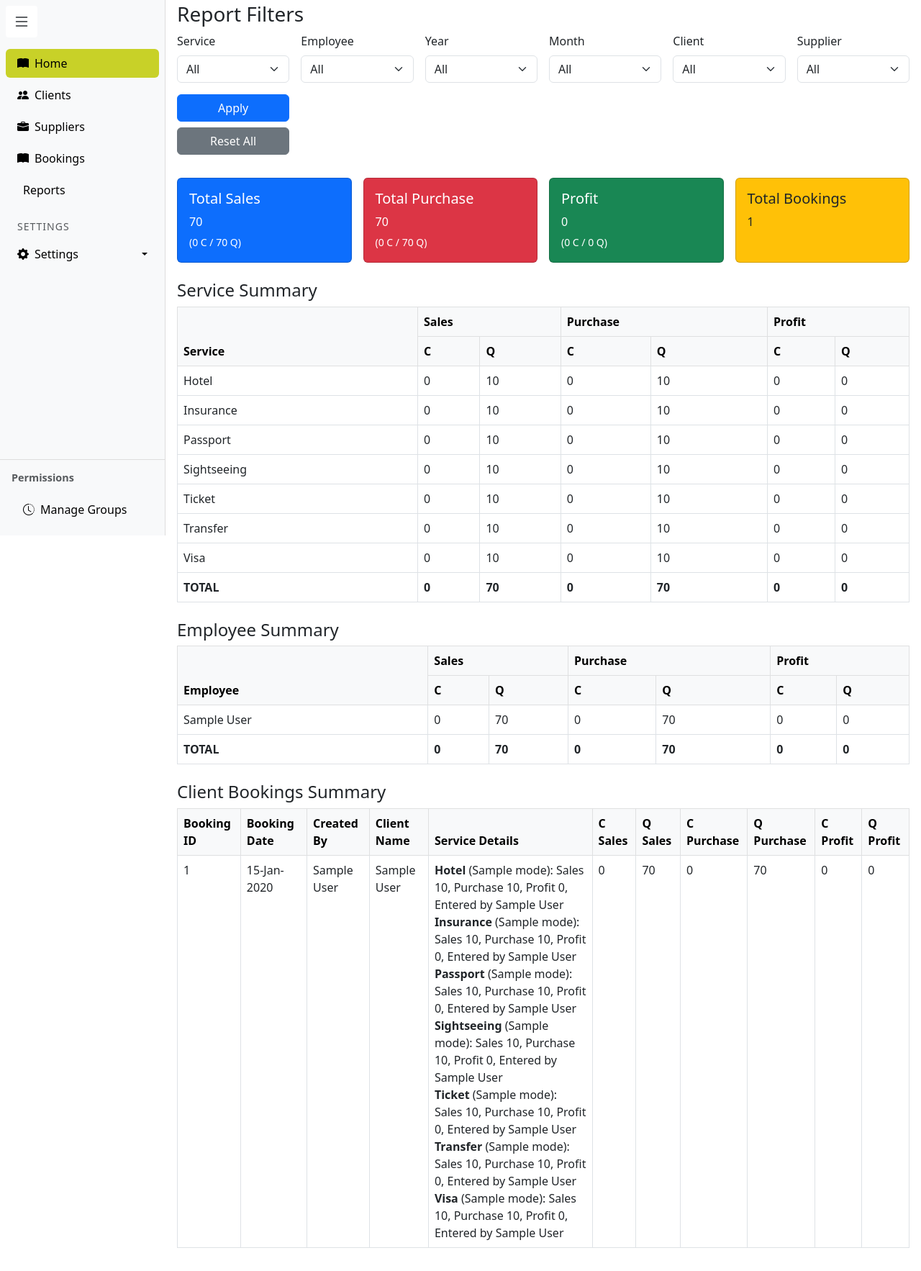
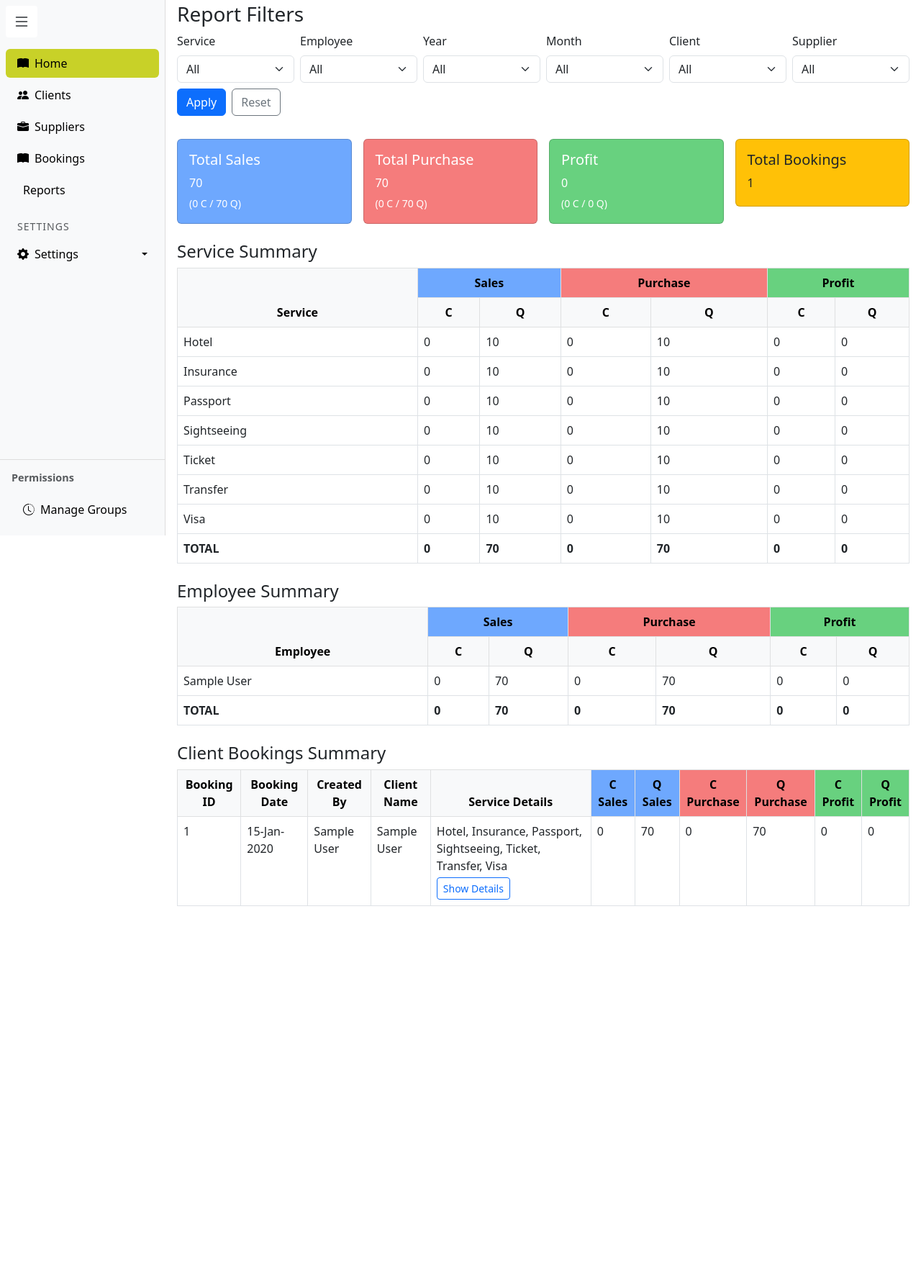
Before and after one commit to theplateofcode/bpc, a Django app: page / in a window 1280 px wide. Shown: the part 56-1822 px from the top of the page at 72% size. After the commit the page ends 1315 px from the top, so only its background shows below. Run offline with Django 4.2, Linux system fonts and the light colour scheme; a user stored in the database is signed in; tables that the repository leaves empty hold one stand-in row (values such as "Sample post"); some libraries are stand-ins or nearby versions.

Commit message:
Updated Employee dashboard (home.html) and the owner_reports.html

```diff
--- a/reports/templates/owner_reports.html
+++ b/reports/templates/owner_reports.html
@@ -1,9 +1,8 @@
 {% extends "base.html" %}
 {% block content %}
 
-<!-- Report Filters -->
 <h3 class="mt-4">Report Filters</h3>
-<form id="reportFilters" class="row g-3 align-items-end">
+<form id="reportFilters" class="row g-2 align-items-end">
   <div class="col-md-2">
     <label for="service" class="form-label">Service</label>
     <select id="service" name="service" class="form-select"><option value="">All</option></select>
@@ -28,16 +27,19 @@
     <label for="supplier" class="form-label">Supplier</label>
     <select id="supplier" name="supplier" class="form-select"><option value="">All</option></select>
   </div>
-  <div class="col-md-2 d-flex flex-column">
-    <button type="button" id="applyFilters" class="btn btn-primary w-100 mb-2">Apply</button>
-    <button type="reset" id="resetFilters" class="btn btn-secondary w-100">Reset All</button>
+
+  <!-- Buttons INLINE with filters -->
+  <div class="col-md-auto d-flex align-items-end">
+    <button type="button" id="applyFilters" class="btn btn-primary me-2">Apply</button>
+    <button type="reset" id="resetFilters" class="btn btn-outline-secondary">Reset</button>
   </div>
 </form>
+
 
 <!-- Cards -->
 <div id="reportResults" class="row g-3 mt-3">
   <div class="col-md-3">
-    <div class="card text-white bg-primary h-100">
+    <div class="card text-white" style="background-color:#6ea8fe;">
       <div class="card-body">
         <h5 class="card-title">Total Sales</h5>
         <p class="card-text mb-1"><span id="salesTotal"></span></p>
@@ -46,7 +48,7 @@
     </div>
   </div>
   <div class="col-md-3">
-    <div class="card text-white bg-danger h-100">
+    <div class="card text-white" style="background-color:#f57c7c;">
       <div class="card-body">
         <h5 class="card-title">Total Purchase</h5>
         <p class="card-text mb-1"><span id="purchaseTotal"></span></p>
@@ -55,7 +57,7 @@
     </div>
   </div>
   <div class="col-md-3">
-    <div class="card text-white bg-success h-100">
+    <div class="card text-white" style="background-color:#68d17f;">
       <div class="card-body">
         <h5 class="card-title">Profit</h5>
         <p class="card-text mb-1"><span id="profitTotal"></span></p>
@@ -64,7 +66,7 @@
     </div>
   </div>
   <div class="col-md-3">
-    <div class="card text-dark bg-warning h-100">
+    <div class="card text-dark bg-warning">
       <div class="card-body">
         <h5 class="card-title">Total Bookings</h5>
         <p class="card-text mb-1"><span id="bookingTotal"></span></p>
@@ -76,12 +78,12 @@
 <!-- Service Summary -->
 <h4 class="mt-4">Service Summary</h4>
 <table class="table table-bordered" id="serviceSummary">
-  <thead class="table-light">
+  <thead class="table-light text-center">
     <tr>
       <th rowspan="2">Service</th>
-      <th colspan="2">Sales</th>
-      <th colspan="2">Purchase</th>
-      <th colspan="2">Profit</th>
+      <th colspan="2" style="background-color:#6ea8fe;">Sales</th>
+      <th colspan="2" style="background-color:#f57c7c;">Purchase</th>
+      <th colspan="2" style="background-color:#68d17f;">Profit</th>
     </tr>
     <tr>
       <th>C</th><th>Q</th>
@@ -95,12 +97,12 @@
 <!-- Employee Summary -->
 <h4 class="mt-4">Employee Summary</h4>
 <table class="table table-bordered" id="employeeSummary">
-  <thead class="table-light">
+  <thead class="table-light text-center">
     <tr>
       <th rowspan="2">Employee</th>
-      <th colspan="2">Sales</th>
-      <th colspan="2">Purchase</th>
-      <th colspan="2">Profit</th>
+      <th colspan="2" style="background-color:#6ea8fe;">Sales</th>
+      <th colspan="2" style="background-color:#f57c7c;">Purchase</th>
+      <th colspan="2" style="background-color:#68d17f;">Profit</th>
     </tr>
     <tr>
       <th>C</th><th>Q</th>
@@ -114,26 +116,39 @@
 <!-- Client Summary -->
 <h4 class="mt-4">Client Bookings Summary</h4>
 <table class="table table-bordered" id="clientSummary">
-  <thead class="table-light">
+  <thead class="table-light text-center">
     <tr>
       <th>Booking ID</th>
       <th>Booking Date</th>
       <th>Created By</th>
       <th>Client Name</th>
       <th>Service Details</th>
-      <th>C Sales</th>
-      <th>Q Sales</th>
-      <th>C Purchase</th>
-      <th>Q Purchase</th>
-      <th>C Profit</th>
-      <th>Q Profit</th>
+      <th style="background-color:#6ea8fe;">C Sales</th>
+      <th style="background-color:#6ea8fe;">Q Sales</th>
+      <th style="background-color:#f57c7c;">C Purchase</th>
+      <th style="background-color:#f57c7c;">Q Purchase</th>
+      <th style="background-color:#68d17f;">C Profit</th>
+      <th style="background-color:#68d17f;">Q Profit</th>
     </tr>
   </thead>
   <tbody></tbody>
 </table>
 
+<!-- Modal Popup -->
+<div class="modal fade" id="serviceModal" tabindex="-1" aria-hidden="true">
+  <div class="modal-dialog modal-lg">
+    <div class="modal-content">
+      <div class="modal-header bg-primary text-white">
+        <h5 class="modal-title">Service Details</h5>
+        <button type="button" class="btn-close" data-bs-dismiss="modal"></button>
+      </div>
+      <div class="modal-body" id="serviceModalBody" style="background-color:#f8f9fa;"></div>
+    </div>
+  </div>
+</div>
+
 <script>
-  // --- Populate filter dropdowns ---
+  // Populate filters
   fetch("{% url 'report_filters_data' %}")
     .then(r => r.json())
     .then(data => {
@@ -150,22 +165,21 @@
     });
 
   function loadReportData(params = "") {
-    // --- Main filtered report ---
     fetch("{% url 'filtered_report' %}" + (params ? "?" + params : ""))
       .then(r => r.json())
       .then(data => {
-        // Totals
-        document.getElementById("salesTotal").innerText = (data.totals.sales_cash + data.totals.sales_non_cash).toLocaleString("en-IN");
-        document.getElementById("salesCash").innerText = data.totals.sales_cash.toLocaleString("en-IN");
-        document.getElementById("salesNonCash").innerText = data.totals.sales_non_cash.toLocaleString("en-IN");
-        document.getElementById("purchaseTotal").innerText = (data.totals.purchase_cash + data.totals.purchase_non_cash).toLocaleString("en-IN");
-        document.getElementById("purchaseCash").innerText = data.totals.purchase_cash.toLocaleString("en-IN");
-        document.getElementById("purchaseNonCash").innerText = data.totals.purchase_non_cash.toLocaleString("en-IN");
-        document.getElementById("profitTotal").innerText = (data.totals.profit_cash + data.totals.profit_non_cash).toLocaleString("en-IN");
-        document.getElementById("profitCash").innerText = data.totals.profit_cash.toLocaleString("en-IN");
-        document.getElementById("profitNonCash").innerText = data.totals.profit_non_cash.toLocaleString("en-IN");
-        document.getElementById("bookingTotal").innerText =  data.totals.bookings;
-        console.log("Backend totals:", data.totals);
+        const clean = n => Math.round(n).toLocaleString("en-IN");
+
+        document.getElementById("salesTotal").innerText = clean(data.totals.sales_cash + data.totals.sales_non_cash);
+        document.getElementById("salesCash").innerText = clean(data.totals.sales_cash);
+        document.getElementById("salesNonCash").innerText = clean(data.totals.sales_non_cash);
+        document.getElementById("purchaseTotal").innerText = clean(data.totals.purchase_cash + data.totals.purchase_non_cash);
+        document.getElementById("purchaseCash").innerText = clean(data.totals.purchase_cash);
+        document.getElementById("purchaseNonCash").innerText = clean(data.totals.purchase_non_cash);
+        document.getElementById("profitTotal").innerText = clean(data.totals.profit_cash + data.totals.profit_non_cash);
+        document.getElementById("profitCash").innerText = clean(data.totals.profit_cash);
+        document.getElementById("profitNonCash").innerText = clean(data.totals.profit_non_cash);
+        document.getElementById("bookingTotal").innerText = data.totals.bookings;
 
         // Service Summary
         const sbody = document.querySelector("#serviceSummary tbody");
@@ -174,12 +188,12 @@
           const isTotal = service === "TOTAL";
           sbody.innerHTML += `<tr${isTotal ? ' style="font-weight:bold;background:#f8f9fa;"' : ""}>
               <td>${service}</td>
-              <td>${vals.sales_cash.toLocaleString("en-IN")}</td>
-              <td>${vals.sales_non_cash.toLocaleString("en-IN")}</td>
-              <td>${vals.purchase_cash.toLocaleString("en-IN")}</td>
-              <td>${vals.purchase_non_cash.toLocaleString("en-IN")}</td>
-              <td>${vals.profit_cash.toLocaleString("en-IN")}</td>
-              <td>${vals.profit_non_cash.toLocaleString("en-IN")}</td>
+              <td>${clean(vals.sales_cash)}</td>
+              <td>${clean(vals.sales_non_cash)}</td>
+              <td>${clean(vals.purchase_cash)}</td>
+              <td>${clean(vals.purchase_non_cash)}</td>
+              <td>${clean(vals.profit_cash)}</td>
+              <td>${clean(vals.profit_non_cash)}</td>
             </tr>`;
         });
 
@@ -190,47 +204,58 @@
           const isTotal = emp === "TOTAL";
           ebody.innerHTML += `<tr${isTotal ? ' style="font-weight:bold;background:#f8f9fa;"' : ""}>
               <td>${emp}</td>
-              <td>${vals.sales_cash.toLocaleString("en-IN")}</td>
-              <td>${vals.sales_non_cash.toLocaleString("en-IN")}</td>
-              <td>${vals.purchase_cash.toLocaleString("en-IN")}</td>
-              <td>${vals.purchase_non_cash.toLocaleString("en-IN")}</td>
-              <td>${vals.profit_cash.toLocaleString("en-IN")}</td>
-              <td>${vals.profit_non_cash.toLocaleString("en-IN")}</td>
+              <td>${clean(vals.sales_cash)}</td>
+              <td>${clean(vals.sales_non_cash)}</td>
+              <td>${clean(vals.purchase_cash)}</td>
+              <td>${clean(vals.purchase_non_cash)}</td>
+              <td>${clean(vals.profit_cash)}</td>
+              <td>${clean(vals.profit_non_cash)}</td>
             </tr>`;
         });
 
-        // Clear bookings table before reload
+        // Clear bookings
         document.querySelector("#clientSummary tbody").innerHTML = "";
       });
 
-    // --- Bookings report ---
     fetch("{% url 'bookings_report' %}" + (params ? "?" + params : ""))
       .then(r => r.json())
       .then(resp => {
         const tbody = document.querySelector("#clientSummary tbody");
         tbody.innerHTML = "";
         resp.data.forEach(b => {
-          const serviceDetails = b.services.map(s =>
-            `<strong>${s.service}</strong> (${s.mode}): Sales ${s.sales}, Purchase ${s.purchase}, Profit ${s.profit}, Entered by ${s.entered_by}`
-          ).join("<br>");
-          tbody.innerHTML += `<tr>
+          const serviceNames = b.services.map(s => s.service).join(", ");
+          const modalContent = b.services.map(s => `
+            <div class="p-3 mb-3 bg-white shadow-sm rounded border">
+              <h6 class="mb-1"><strong>${s.service}</strong> (${s.mode})</h6>
+              <p class="mb-0">Sales: ${s.sales}<br>Purchase: ${s.purchase}<br>Profit: ${s.profit}<br>Entered by: ${s.entered_by}</p>
+            </div>
+          `).join("");
+
+          tbody.innerHTML += `
+            <tr>
               <td>${b.booking_id}</td>
               <td>${b.booking_date}</td>
               <td>${b.created_by}</td>
               <td>${b.client_name}</td>
-              <td>${serviceDetails}</td>
-              <td>${b.totals.sales_cash.toLocaleString("en-IN")}</td>
-              <td>${b.totals.sales_non_cash.toLocaleString("en-IN")}</td>
-              <td>${b.totals.purchase_cash.toLocaleString("en-IN")}</td>
-              <td>${b.totals.purchase_non_cash.toLocaleString("en-IN")}</td>
-              <td>${b.totals.profit_cash.toLocaleString("en-IN")}</td>
-              <td>${b.totals.profit_non_cash.toLocaleString("en-IN")}</td>
+              <td>${serviceNames}&nbsp;&nbsp; <button class="btn btn-sm btn-outline-primary mt-1 text-end" data-bs-toggle="modal" data-bs-target="#serviceModal" data-services='${encodeURIComponent(modalContent)}'>Show Details</button></td>
+              <td>${Math.round(b.totals.sales_cash)}</td>
+              <td>${Math.round(b.totals.sales_non_cash)}</td>
+              <td>${Math.round(b.totals.purchase_cash)}</td>
+              <td>${Math.round(b.totals.purchase_non_cash)}</td>
+              <td>${Math.round(b.totals.profit_cash)}</td>
+              <td>${Math.round(b.totals.profit_non_cash)}</td>
             </tr>`;
+        });
+
+        const modal = document.getElementById("serviceModal");
+        modal.addEventListener("show.bs.modal", e => {
+          const button = e.relatedTarget;
+          const html = decodeURIComponent(button.getAttribute("data-services"));
+          document.getElementById("serviceModalBody").innerHTML = html;
         });
       });
   }
 
-  // --- Apply & Reset ---
   document.getElementById("applyFilters").addEventListener("click", () => {
     const params = new URLSearchParams(new FormData(document.getElementById("reportFilters"))).toString();
     loadReportData(params);
@@ -239,8 +264,6 @@
     document.querySelectorAll("#reportFilters select").forEach(sel => sel.value = "");
     loadReportData();
   });
-
-  // --- Auto load ---
   document.addEventListener("DOMContentLoaded", () => loadReportData());
 </script>
 
```
Also changed, not shown: core/templates/home.html (+105 -79 lines).
